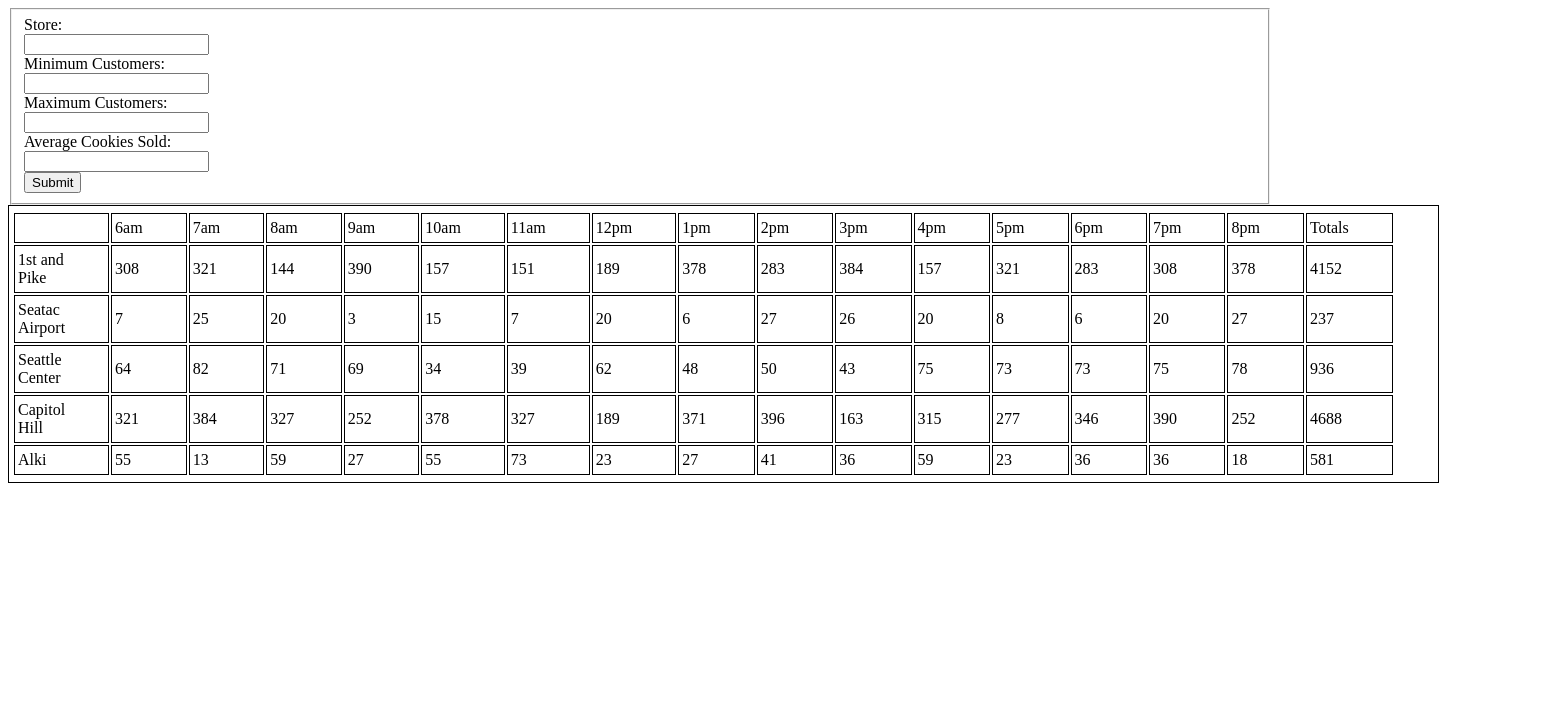
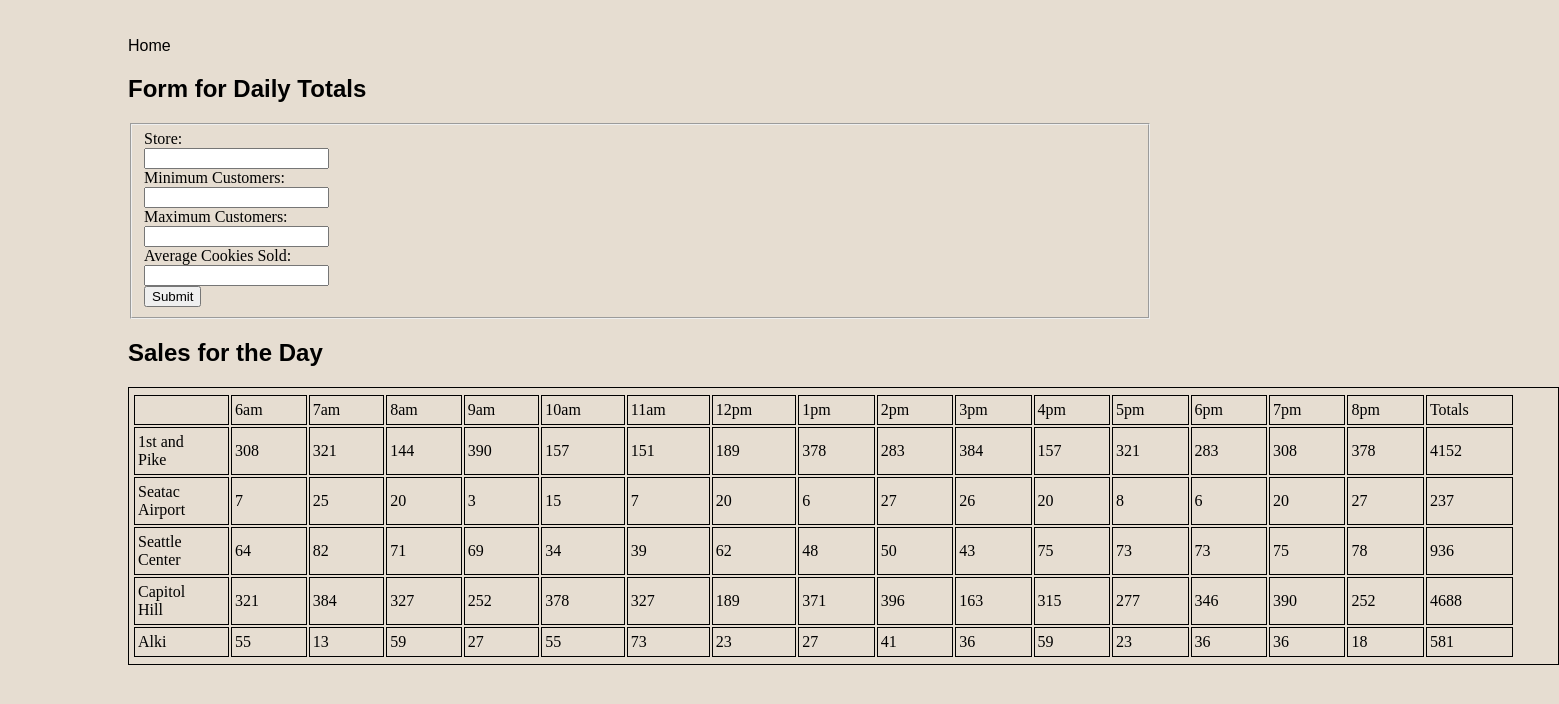
Before and after one commit to jbbd/cookie-stand, a plain HTML site: page sales.html in a window 1280 px wide. Shown: the whole page, 1559 px wide, since content can reach past the window. Drawn offline with Linux system fonts and the light colour scheme.

Commit message:
linked sales page

```diff
--- a/sales.html
+++ b/sales.html
@@ -3,9 +3,12 @@
 <head>
   <title>Pat's Salmon Cookie Stands</title>
   <link rel='stylesheet' type='text/css' href='styles/tableStyle.css'>
+  <link rel='stylesheet' type='text/css' href='styles/styles.css'>
 </head>
 <body>
-  <main>
+  <main class="container">
+    <a href="index.html"><p>Home</p></a>
+    <h2>Form for Daily Totals</h2>
   <fieldset id="main-fieldset">
     <form id="main-form">
       <label>Store:</label>
@@ -23,6 +26,7 @@
       <button type="submit">Submit</button>
     </form>
   </fieldset>
+  <h2>Sales for the Day</h2>
   <table id='data'>
   </table>
 </main>
```
Also changed, not shown: index.html (+1 -1 lines).
